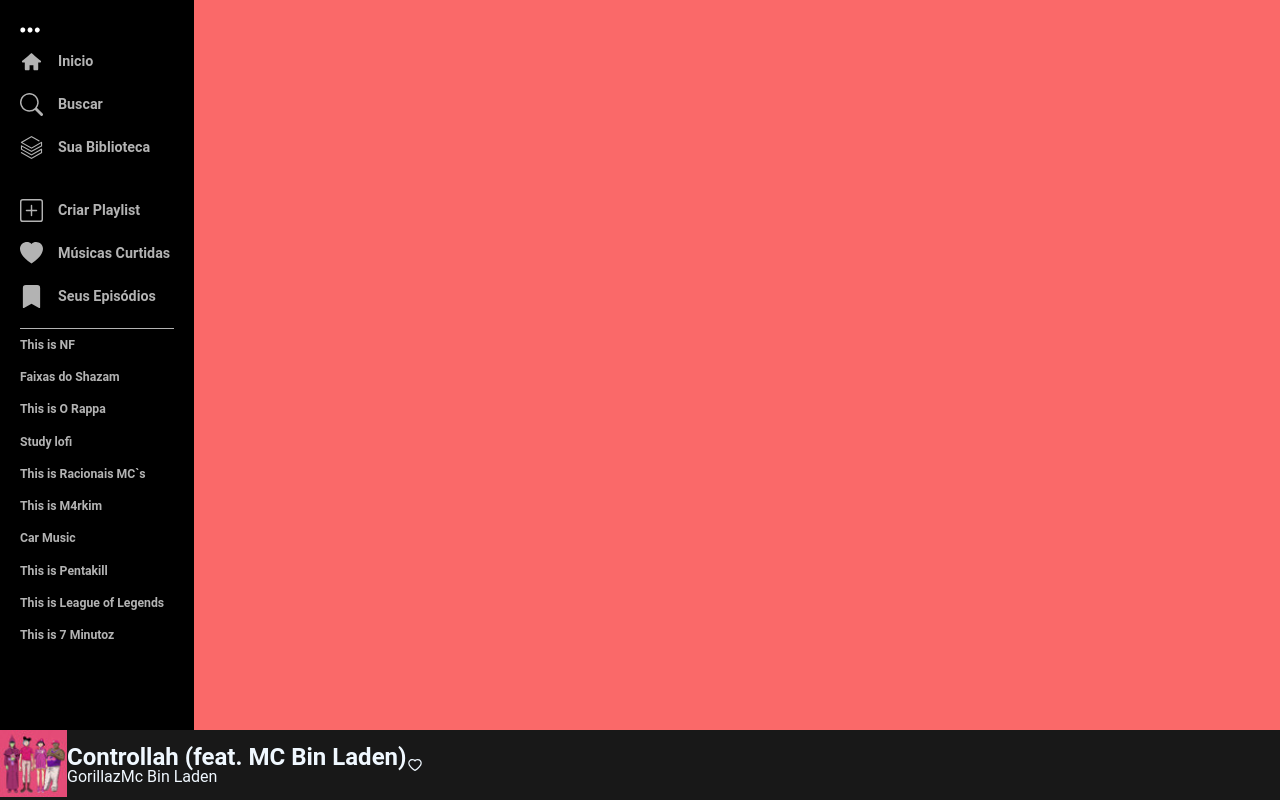
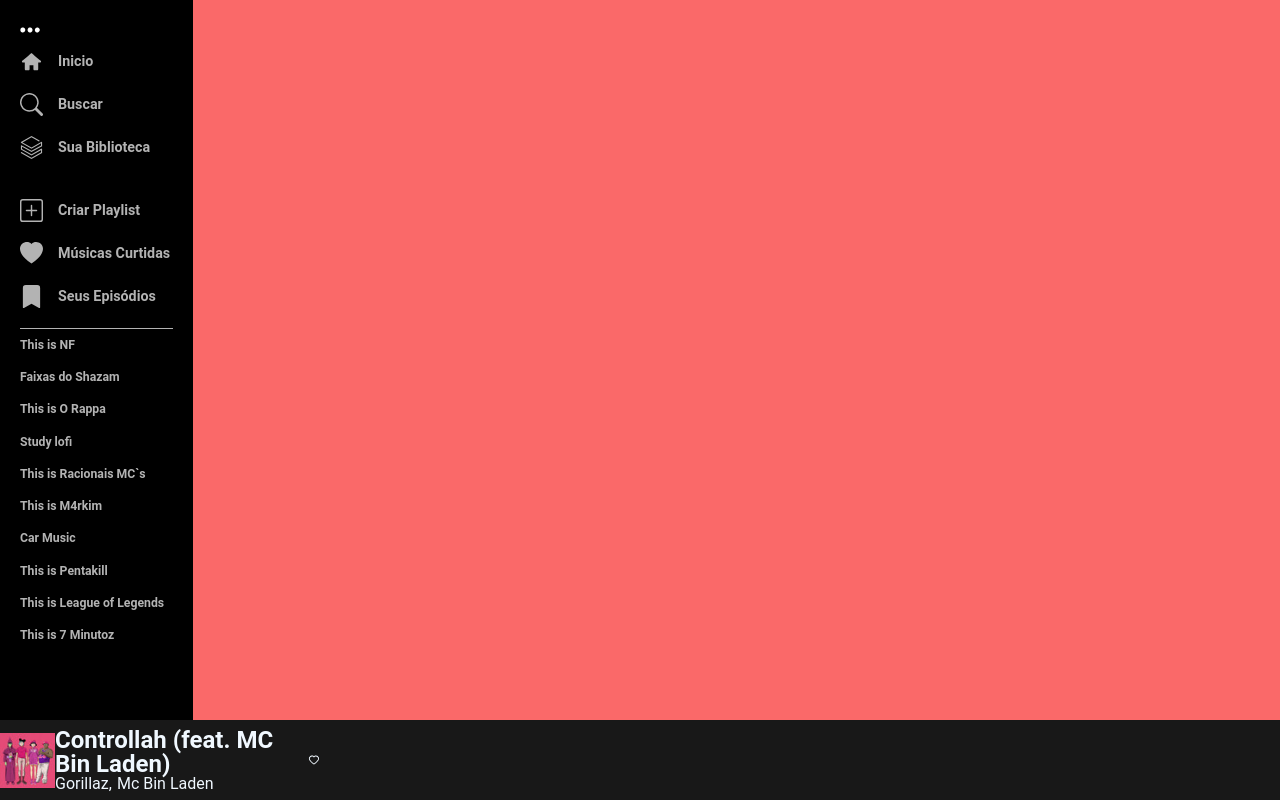
Before and after one commit to Fernando-Filho/clone_Spotifyweb, a React (Create React App) app in the folder clone-spotify/: page / in a window 1280 px wide. Built offline with nearby package versions, Linux system fonts and the light colour scheme.

Commit message:
mais ajustes

```diff
--- a/clone-spotify/src/App.css
+++ b/clone-spotify/src/App.css
@@ -7,3 +7,14 @@
     cursor: default;
     font-family: 'Roboto', sans-serif;
 }
+.App .SectionA{
+    display: flex;
+    flex-direction: row;
+    justify-content: space-between;
+    height: 90%;
+    width: 100%;
+}
+.SectionA .teste{
+    height: 85%;
+    width: 85%;
+}
--- a/clone-spotify/src/App.js
+++ b/clone-spotify/src/App.js
@@ -5,7 +5,10 @@ import PlayMusic from './componentes/PlayMusic/Index';
 function App() {
   return (
     <div className="App">
+      <div className='SectionA'>
       <NavBar/>
+      <div className='teste'></div>
+      </div>
       <PlayMusic/>
     </div>
   );
--- a/clone-spotify/src/componentes/Music/Index.js
+++ b/clone-spotify/src/componentes/Music/Index.js
@@ -15,7 +15,7 @@ const Music = (props) => {
                 <h2>Controllah (feat. MC Bin Laden)</h2>
 
                 <span>
-                    <p>Gorillaz</p>
+                    <p>Gorillaz,</p>
                     <p>Mc Bin Laden</p>
                 </span>
 
--- a/clone-spotify/src/componentes/Music/Music.css
+++ b/clone-spotify/src/componentes/Music/Music.css
@@ -1,28 +1,45 @@
 .Music{
     display: flex;
-    width: 100%;
+    height: 100%;
+    width: 25%;
     flex-direction: row;
+    justify-content: space-around;
     align-items: center;
     color: aliceblue;
-    background-color: #181818;
 }
-
+.Music .imagemMusic{
+    height: 100%;
+    display: flex;
+    justify-content: center;
+    align-items: center;
+}
+.Music .imagemMusic img{
+    height: 55px;
+    width: 55px;
+    background-color: white;
+}
+.imagemMusic img :hover{
+    cursor: pointer;
+}
 .Music .InfoMusic{
     display: flex;
     flex-direction: column;
 }
 
-.Music .imagemMusic{
-    height: 100%;
+.InfoMusic h2 :hover{
+    text-decoration: underline;
 }
 
-.Music .imagemMusic img{
-    height: 67px;
-    width: 67px;
-    background-color: white;
-}
+
 
 .Music .InfoMusic span{
     display: flex;
     flex-direction: row;
 }
+.InfoMusic span p{
+    margin-right: 5px;
+}
+.Music .InfoMusic span :hover{
+    text-decoration: underline;
+    cursor: pointer;
+}
--- a/clone-spotify/src/componentes/PlayMusic/Index.js
+++ b/clone-spotify/src/componentes/PlayMusic/Index.js
@@ -5,6 +5,8 @@ const PlayMusic = (props) =>{
     return(
         <div className="PlayMusic">
             <Music/>
+            <div className='teste1'></div>
+            <div className='teste2'></div>
         </div>
     )
 }
--- a/clone-spotify/src/componentes/PlayMusic/Music.css
+++ b/clone-spotify/src/componentes/PlayMusic/Music.css
@@ -2,4 +2,14 @@
     display: flex;
     flex-direction: row;
     justify-content: space-around;
+    height: 10%;
+    background-color: #181818;
 }
+.PlayMusic .teste1{
+    height: 100%;
+    width: 50%;
+}
+.PlayMusic .teste2{
+    height: 100%;
+    width: 25%;
+}
```
